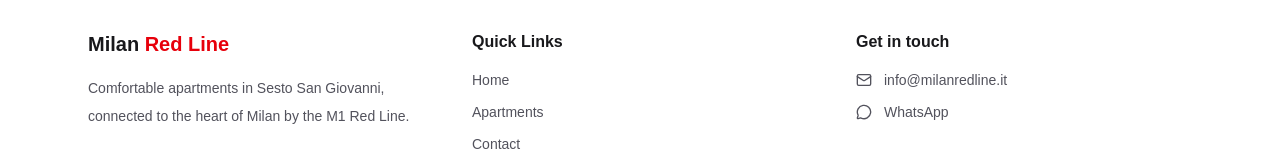
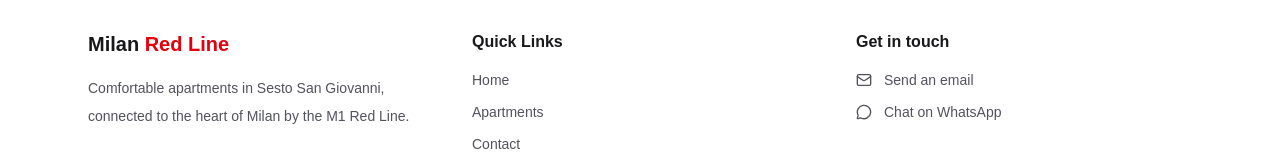
Before and after one commit to beppeblu1/milan-red-line, a Next.js app: page / in a window 1280 px wide. Shown: the part 3338-3506 px from the top of the page. Built offline with nearby package versions, Linux system fonts and the light colour scheme; no server answers.

Commit message:
Hide contact details in footer

```diff
--- a/components/Footer.tsx
+++ b/components/Footer.tsx
@@ -1,5 +1,7 @@
 import Link from "next/link";
 import { Mail, MessageCircle } from "lucide-react";
+
+import { site } from "@/data/site";
 
 export default function Footer() {
   return (
@@ -61,23 +63,27 @@ export default function Footer() {
           </h4>
 
           <div className="mt-4 space-y-3 text-sm text-zinc-600">
+            {site.email && (
               <a
-              href="mailto:info@milanredline.it"
+                href={`mailto:${site.email}`}
                 className="flex items-center gap-3 transition hover:text-red-600"
               >
                 <Mail className="h-4 w-4" />
-              info@milanredline.it
+                Send an email
               </a>
+            )}
 
+            {site.whatsapp && (
               <a
-              href="https://wa.me/393284239541"
+                href={`https://wa.me/${site.whatsapp.replace("+", "")}`}
                 target="_blank"
                 rel="noopener noreferrer"
                 className="flex items-center gap-3 transition hover:text-red-600"
               >
                 <MessageCircle className="h-4 w-4" />
-              WhatsApp
+                Chat on WhatsApp
               </a>
+            )}
           </div>
         </div>
       </div>
```
Lines whose indentation alone changed are shown as unchanged.
